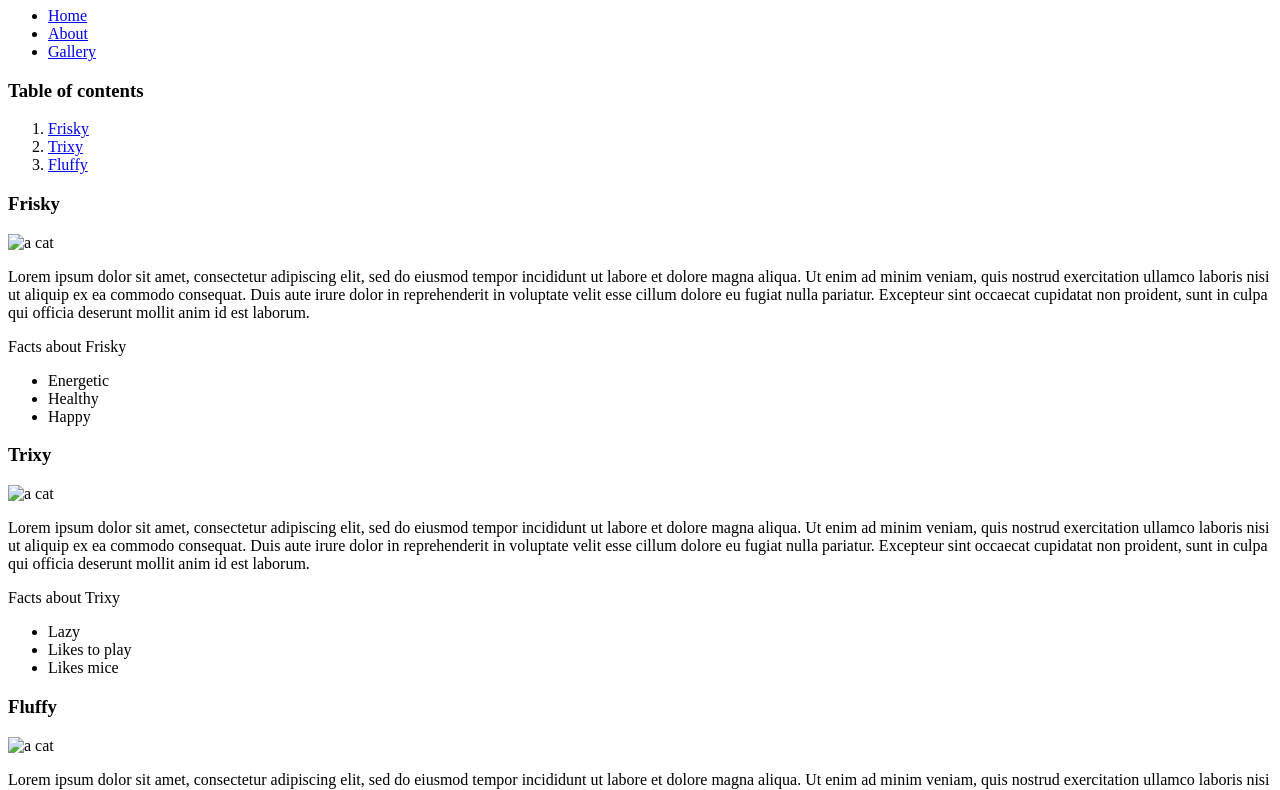
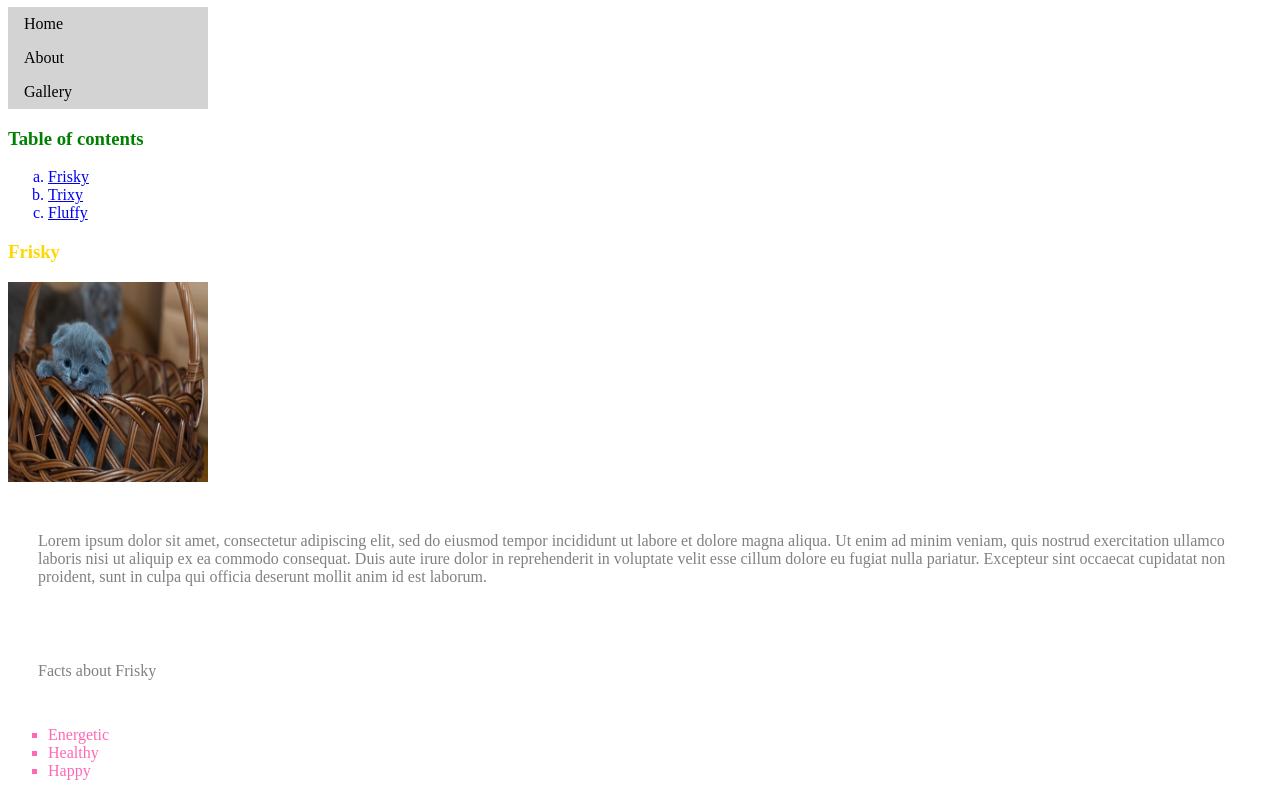
Before and after one commit to laperkins2/css-practice-jan-2024lp, a plain HTML site: page cool-cats.html in a window 1280 px wide. Shown: the part 73-863 px from the top of the page. Drawn offline with Linux system fonts and the light colour scheme.

Commit message:
updated readme and finished both cool-cats file

```diff
--- a/cool-cats.css
+++ b/cool-cats.css
@@ -0,0 +1,45 @@
+ul {
+  color: dodgerblue;
+  list-style-type: upper-alpha;
+}
+ol {
+  color: blue;
+  list-style-type: lower-alpha;
+}
+h1 {
+  color: red;
+}
+h3 {
+  color: green;
+}
+article > h3 {
+  color: gold;
+}
+p {
+  padding: 10px;
+}
+article > p {
+  padding: 30px;
+  color: gray;
+}
+footer > p {
+  font-size: smaller;
+}
+article > ul {
+  color: hotpink;
+  list-style-type: square;
+}
+nav > ul {
+  list-style-type: none;
+  margin: 0;
+  padding: 0;
+  width: 200px;
+  background-color: lightgrey;
+}
+nav > ul > li a {
+  display: block;
+  color: black;
+  padding: 8px 16px;
+  text-decoration: none;
+  width: 60px;
+}
--- a/cool-cats.html
+++ b/cool-cats.html
@@ -36,7 +36,7 @@
       </section>
       <article id="frisky">
         <h3>Frisky</h3>
-        <img href="frisky.jpg" alt="a cat" />
+        <img src="frisky.jpg" alt="a cat" width="200" height="200" />
         <p>
           Lorem ipsum dolor sit amet, consectetur adipiscing elit, sed do
           eiusmod tempor incididunt ut labore et dolore magna aliqua. Ut enim ad
@@ -56,7 +56,7 @@
 
       <article id="trixy">
         <h3>Trixy</h3>
-        <img href="trixy.jpg" alt="a cat" />
+        <img src="trixy.jpg" alt="a cat" width="200" height="200" />
         <p>
           Lorem ipsum dolor sit amet, consectetur adipiscing elit, sed do
           eiusmod tempor incididunt ut labore et dolore magna aliqua. Ut enim ad
@@ -76,7 +76,7 @@
 
       <article id="Fluffy">
         <h3>Fluffy</h3>
-        <img href="fluffy.jpg" alt="a cat" />
+        <img src="fluffy.jpg" alt="a cat" width="200" height="200" />
         <p>
           Lorem ipsum dolor sit amet, consectetur adipiscing elit, sed do
           eiusmod tempor incididunt ut labore et dolore magna aliqua. Ut enim ad
```
Also changed, not shown: 1 other file.
